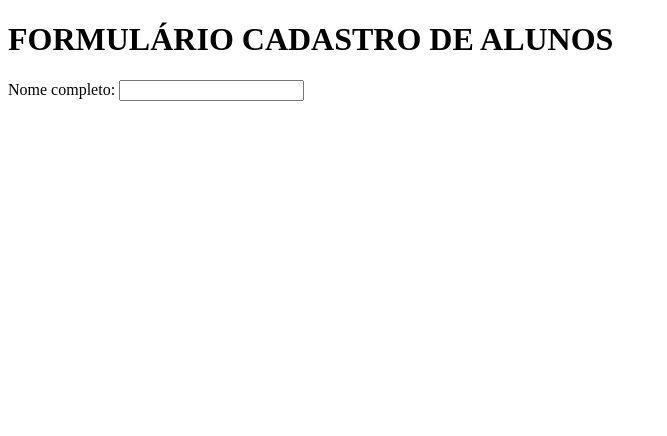
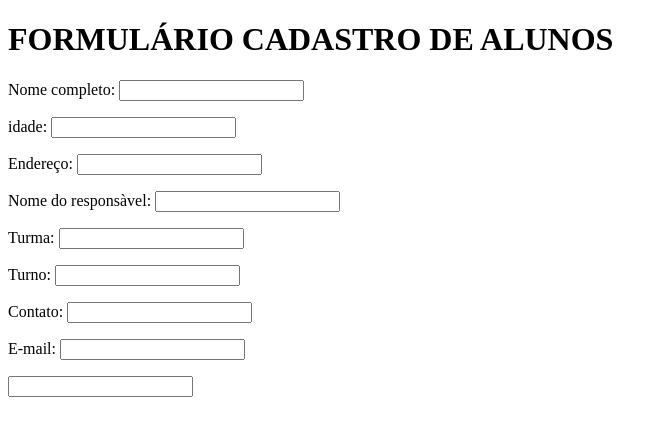
Before and after one commit to gabrielX70/Formul-rio, a plain HTML site: page index.html in a window 1280 px wide. Shown: the whole page, without its empty margins (0-667 px from the left). Drawn offline with Linux system fonts and the light colour scheme.

Commit message:
Update index.html

```diff
--- a/index.html
+++ b/index.html
@@ -10,6 +10,22 @@
   <h1>FORMULÁRIO CADASTRO DE ALUNOS</h1>
 <form>
    <P>Nome completo: <input type="text" name="nome" id="nome " </P>
+    <P>idade: <input type="text" name="idade" id="idade " </P>
+        <P>Endereço: <input type="text" name="Endereço" id="Endereço " </P>
+            <P>Nome do responsàvel: <input type="text" name="Nome do responsável" id="nome do responsável " </P>
+                <P>Turma: <input type="text" name="Turma" id="Turma " </P>
+                    <P>Turno: <input type="text" name="Turno" id="Turno " </P>
+                        <P>Contato: <input type="text" name="Contato" id="Contato " </P>
+                            <P>E-mail: <input type="text" name="E-mail" id="E-mail " </P>
+<P><INPUT TYPE"submit" </P>
+
+
+
+
+
+
+
+
 
 
 </form>
```
